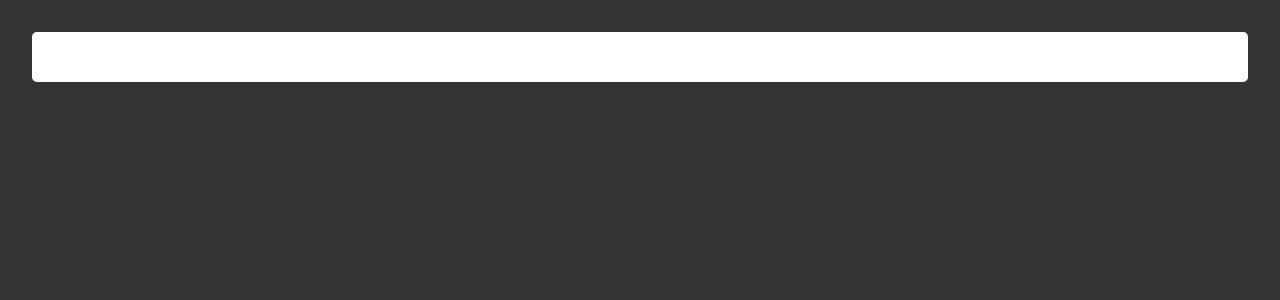
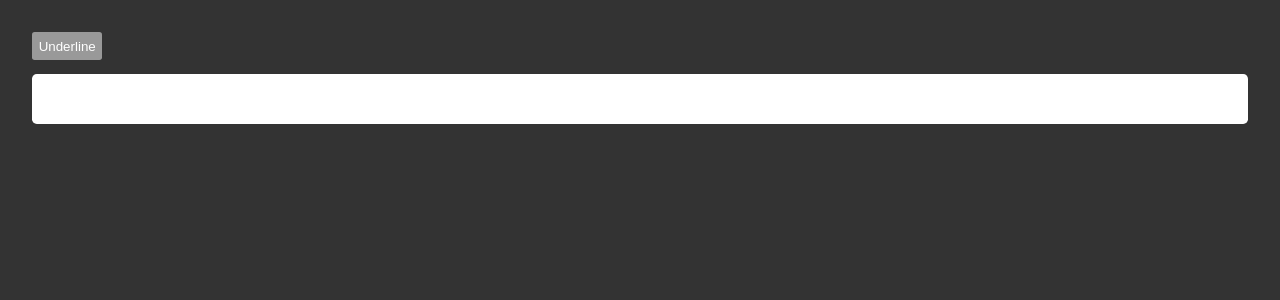
Before and after one commit to juliankrispel/basic-draft-js-tutorial, a React (Create React App) app: page / in a window 1280 px wide. Shown: the top 300 px of the page. Built offline with nearby package versions, Linux system fonts and the light colour scheme.

Commit message:
added button for styling text

```diff
--- a/src/App.js
+++ b/src/App.js
@@ -24,13 +24,20 @@ class App extends Component {
     return 'not-handled';
   }
 
+  onUnderlineClick = () => {
+    this.onChange(RichUtils.toggleInlineStyle(this.state.editorState, 'UNDERLINE'));
+  }
+
   render() {
     return (
-      <Editor
-        editorState={this.state.editorState}
-        handleKeyCommand={this.handleKeyCommand}
-        onChange={this.onChange}
-      />
+      <div>
+        <button onClick={this.onUnderlineClick}>Underline</button>
+        <Editor
+          editorState={this.state.editorState}
+          handleKeyCommand={this.handleKeyCommand}
+          onChange={this.onChange}
+        />
+      </div>
     );
   }
 }
--- a/src/index.css
+++ b/src/index.css
@@ -10,3 +10,18 @@ body {
   border-radius: .3em;
   padding: 1em;
 }
+
+button{
+  background: #999;
+  color: #fff;
+  border: none;
+  padding: .5em;
+  cursor: pointer;
+  margin-bottom: 1em;
+  margin-right: 1em;
+  border-radius: .2em;
+}
+
+button:hover{
+  background: #888;
+}
```
